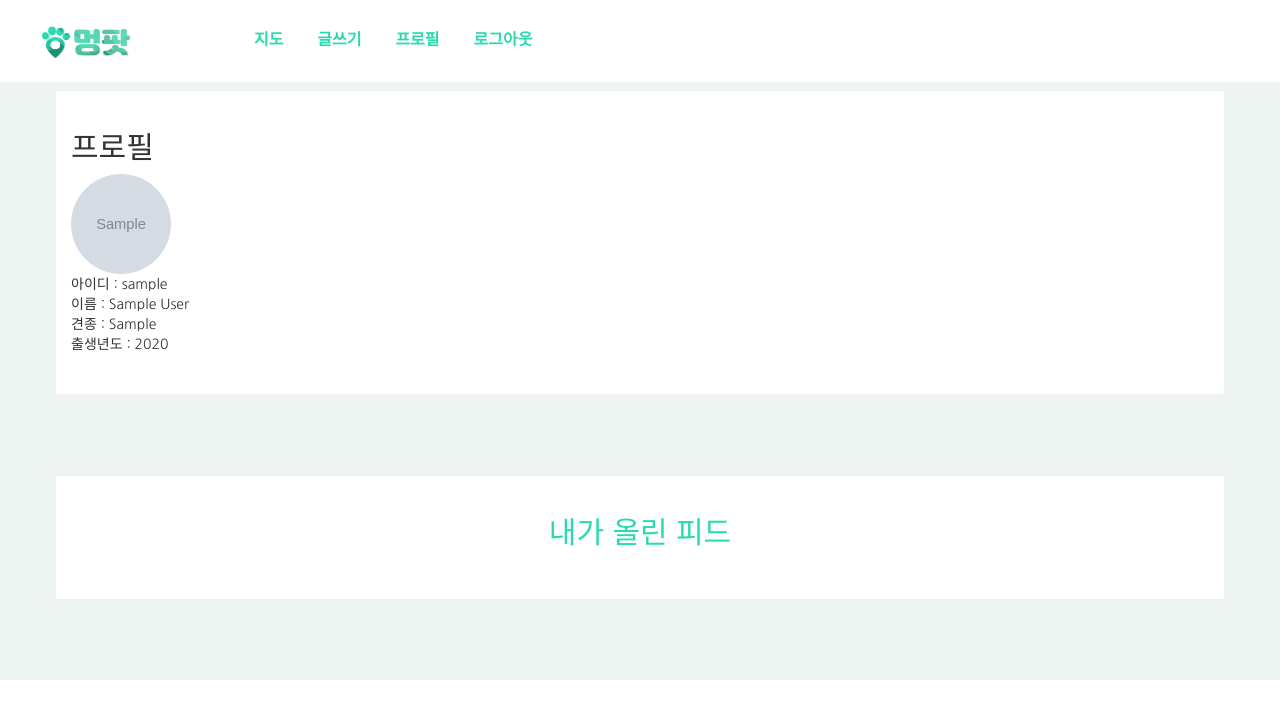
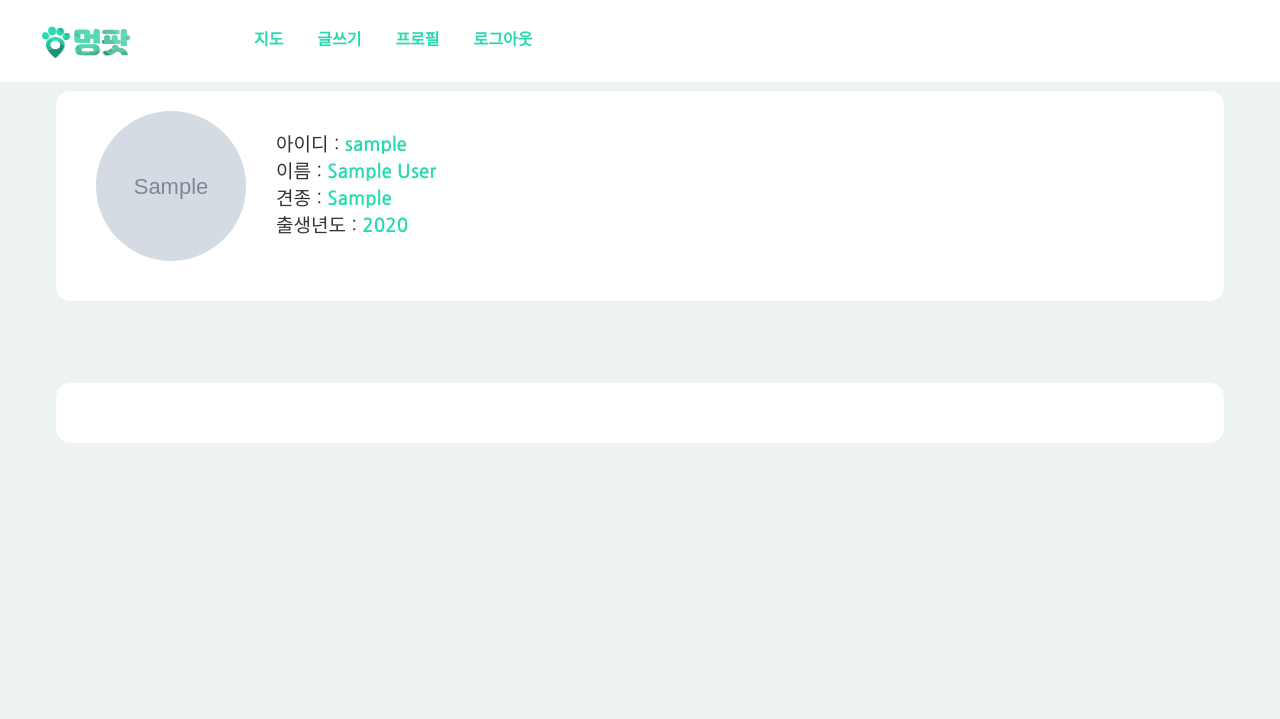
Before and after one commit to Likelion-Inha-8/SSAK4, a Django app: page /profile in a window 1280 px wide. Shown: the top 719 px of the page. Run offline with Django 3.2, Linux system fonts and the light colour scheme; a user stored in the database is signed in; tables that the repository leaves empty hold one stand-in row (values such as "Sample post"); grey boxes marked "Sample" are stand-in pictures; some libraries are stand-ins or nearby versions.

Commit message:
fourth commit

```diff
--- a/account/templates/signup.html
+++ b/account/templates/signup.html
@@ -43,7 +43,7 @@
             </label>
 
             <label class="radio-inline">
-                <input type="radio" name="dog_gender " value="female"> 암컷
+                <input type="radio" name="dog_gender" value="female"> 암컷
             </label>
         </div>
     </div>
--- a/community/static/style-bin.css
+++ b/community/static/style-bin.css
@@ -1,12 +1,32 @@
 /* home,profile css */
 
 .container{
-    margin: 80px;
+    margin: 80px auto;
     border: 1px solid #f0f0f0;
     margin-top:40px;
     padding-top:40px;
     padding-bottom: 40px;
     background-color: white;
+    border-radius: 15px;
+    font-size: 17px;
+}
+
+.information {
+    margin: 20px 20px 20px 30px;
+    font-size: 19px;
+
+}
+
+.information strong {
+    color: #28daaf;
+}
+
+.information-image {
+    margin-left: 25px;
+}
+
+.profile {
+    margin: 15px;
 }
 
 .img_container {
--- a/community/static/style.css
+++ b/community/static/style.css
@@ -69,6 +69,7 @@ nav a:nth-child(2){
     color: #28daaf;
     background-color: #fbfbfb;
     margin-bottom: 30px;
+    border: 1px solid #f0f0f0;
 }
 
 .login div, a{
@@ -108,6 +109,13 @@ nav a:nth-child(2){
     display: inline;
 }
 
+.signup input[type=submit]{
+    font-weight: 900;
+    color: #28daaf;
+    background-color: #fbfbfb;
+    margin-bottom: 30px;
+    border: 1px solid #f0f0f0;
+}
 
 .signup section{
     margin: 0 auto;
@@ -263,6 +271,19 @@ nav a:nth-child(2){
     font-weight: 700;
     color: #28daaf;
 }
+
+.spot a{
+    color: #28daaf;
+    font-weight: 700;
+}
+
+.spot a:hover {
+    text-decoration: none;
+    font-weight: 700;
+    color: #d1d1d1;
+}
+
+
 .footer p{
     margin: 5px;
 }
--- a/community/templates/base.html
+++ b/community/templates/base.html
@@ -1,5 +1,4 @@
 <!DOCTYPE html>
-<html lang="en">
 <head>
     <meta charset="UTF-8">
     <meta name="viewport" content="width=device-width, initial-scale=1.0">
@@ -12,7 +11,7 @@
     <link rel="stylesheet" href="https://maxcdn.bootstrapcdn.com/bootstrap/3.3.2/css/bootstrap-theme.min.css">
     <link rel="shortcut icon" href="../static/images/favicon.ico"/>
 </head>
-<body>
+<body style="background-color:#ecf3f0; overflow-x: hidden;">
     <nav>
         <div id="nav_container">
             <a href="{%url 'home'%}"><img src="../static/images/logo.png" alt="logo" id="logo"></a>
@@ -26,7 +25,7 @@
             {% endif %}
         </div>
     </nav>
-    <section style="background-color:#ecf3f0; overflow-x: hidden;">
+    <section>
         {% block content %}
         {% endblock %}
     </section>
--- a/community/templates/profile.html
+++ b/community/templates/profile.html
@@ -14,16 +14,17 @@
     }
 </script>
 <div class="container" style="margin-top:20px; padding-top:20px;">
-    <h2>프로필</h2>
-    <div style="width: 100px; height: 100px; border-radius: 70%; overflow: hidden;"><img src="{{user.dog_Image.url}}" style="width:100%; height:100%;"></div>
-    아이디 : {{request.user }}<br>
-    이름 : {{user.dog_name}}<br>
-    견종 : {{user.dog_type}}<br>
-    출생년도 : {{user.dog_birth_year}}<br>
+    <div class="information-image pull-left" style="width: 150px; height: 150px; border-radius: 70%; overflow: hidden;" class="profile "><img src="{{user.dog_Image.url}}" style="width:100%; height:100%;"></div>
+    <div class="information pull-left">
+        아이디 : <strong>{{request.user }}</strong><br>
+        이름 : <strong>{{user.dog_name}}</strong><br>
+        견종 : <strong>{{user.dog_type}}</strong><br>
+        출생년도 : <strong>{{user.dog_birth_year}}</strong><br>
+    </div>
+
 
 </div>
-<div class="container" style="margin-top:20px; padding-top:20px; background-color:white;">
-    <h2 style="text-align: center; color:#28daaf;">내가 올린 피드</h2>
+<div class="container" style="padding-top:20px; background-color:white;">
         {% for feed in feeds.all reversed%}
             {% if request.user == feed.writer %}
                 {% for photo in feed.photo_set.all%}
```
Also changed, not shown: community/static/images/03252aece01f2db710cf884395279774.jpg (deleted), community/static/images/f16cab32ce313506521fc77453a44803.jpg (deleted).
